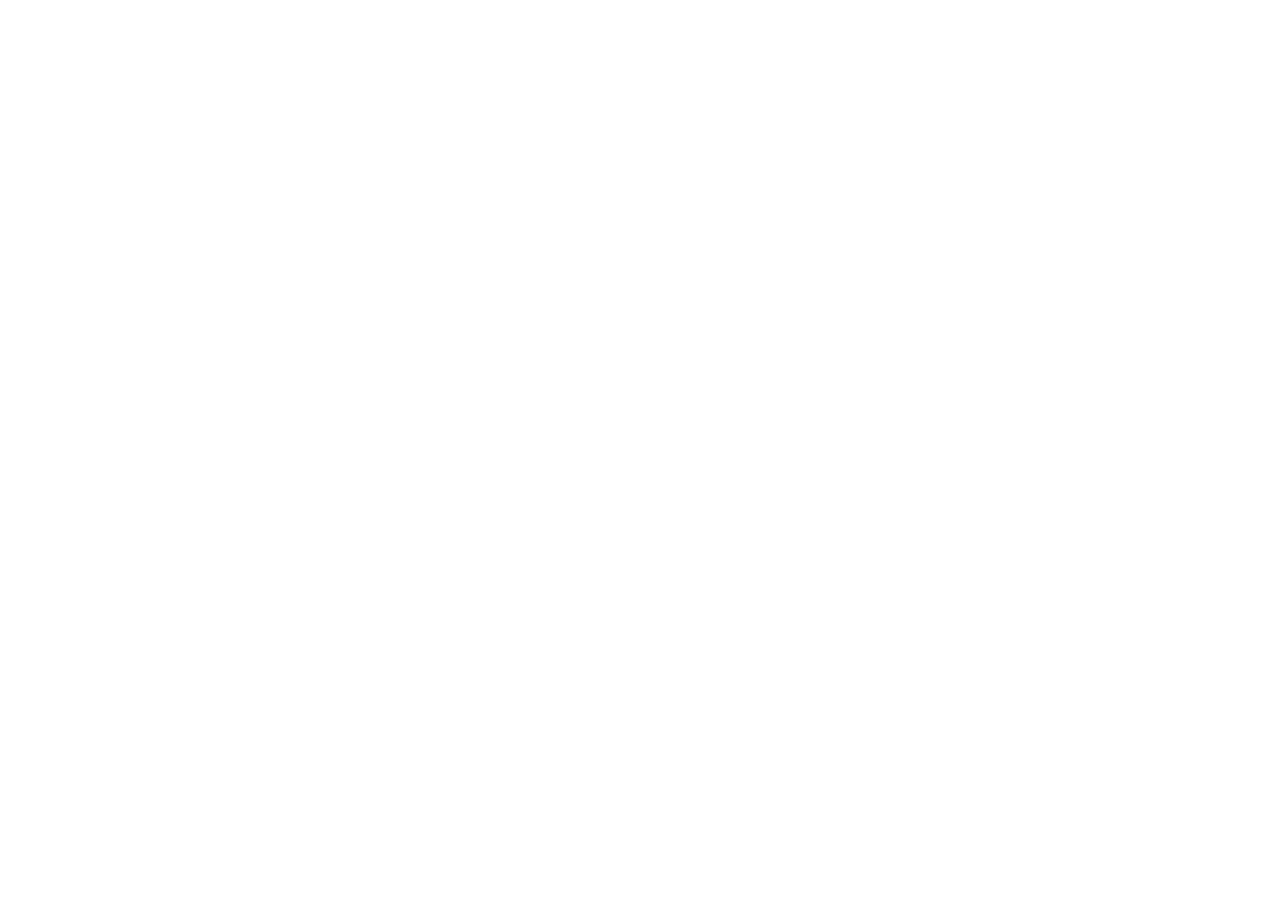
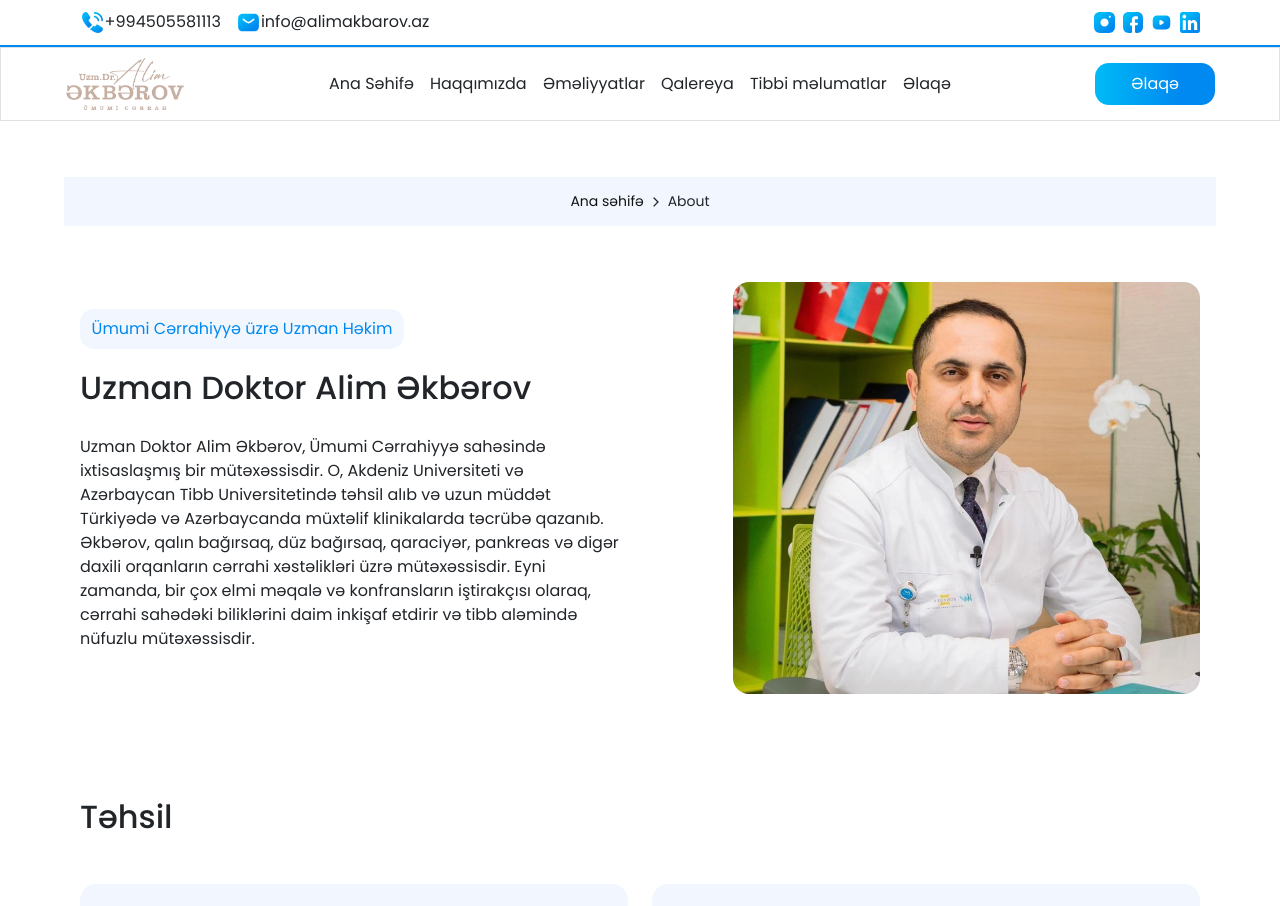
Before and after one commit to ShehlaAbdul/alim-akbarev, a React (Vite) app: page /about in a window 1280 px wide. Before the commit this address had no page. Shown: the top 906 px of the page. Before the commit the page ends 800 px from the top, so only its background shows below. Built offline with nearby package versions, Linux system fonts and the light colour scheme.

Commit message:
about education is ready

```diff
--- a/src/App.jsx
+++ b/src/App.jsx
@@ -1,6 +1,7 @@
 import { BrowserRouter, Routes, Route, Router } from "react-router-dom";
 import HomePage from "./pages/HomePage/HomePage";
 import MainLayout from "./layout/MainLayout";
+import AboutPage from "./pages/AboutPage/AboutPage";
 
 function App() {
   return (
@@ -10,6 +11,7 @@
         <Routes>
           <Route element={<MainLayout />}>
             <Route index element={<HomePage />} />
+            <Route path="/about" element={<AboutPage />} />
           </Route>
         </Routes>
       </BrowserRouter>
--- /dev/null
+++ b/src/components/AboutHero/AboutHero.jsx
@@ -0,0 +1,62 @@
+import React from 'react';
+import "./Style.scss";
+import Layout from "../../assets/images/DrPhoto.webp";
+import MainBtn from '../MainBtn/MainBtn';
+import File from "../../assets/icons/file.svg";
+
+function AboutHero() {
+  return (
+    <section id="about-hero">
+      <div className="about-hero row g-0 ">
+        <div className="left-side col-12 col-xl-7  d-flex flex-column justify-content-center">
+          <div className="section-head-title">
+            <p>Ümumi Cərrahiyyə üzrə Uzman Həkim</p>
+          </div>
+          <h1 className="h1-text">Uzman Doktor Alim Əkbərov</h1>
+          <p>
+            Uzman Doktor Alim Əkbərov, Ümumi Cərrahiyyə sahəsində ixtisaslaşmış
+            bir mütəxəssisdir. O, Akdeniz Universiteti və Azərbaycan Tibb
+            Universitetində təhsil alıb və uzun müddət Türkiyədə və Azərbaycanda
+            müxtəlif klinikalarda təcrübə qazanıb. Əkbərov, qalın bağırsaq, düz
+            bağırsaq, qaraciyər, pankreas və digər daxili orqanların cərrahi
+            xəstəlikləri üzrə mütəxəssisdir. Eyni zamanda, bir çox elmi məqalə
+            və konfransların iştirakçısı olaraq, cərrahi sahədəki biliklərini
+            daim inkişaf etdirir və tibb aləmində nüfuzlu mütəxəssisdir.
+          </p>
+        </div>
+        <div className="right-side  col-12 col-xl-5">
+          <img src={Layout} alt="" />
+        </div>
+      </div>
+      <div className="edu">
+        <h1>Təhsil</h1>
+        <div className="edu-content row gap-4  gap-lg-0">
+          <div className="edu-item col-12 col-lg-6">
+            <div className="item-content">
+              <div>
+                <h4>Akdeniz Universiteti, Antalya, Türkiyə</h4>
+                <span>2016-2021</span>
+              </div>
+              <div className="file">
+                <img src={File} alt="" />
+              </div>
+            </div>
+          </div>
+          <div className="edu-item col-12 col-lg-6">
+            <div className="item-content">
+              <div>
+                <h4>Akdeniz Universiteti, Antalya, Türkiyə</h4>
+                <span>2016-2021</span>
+              </div>
+              <div className="file">
+                <img src={File} alt="" />
+              </div>
+            </div>
+          </div>
+        </div>
+      </div>
+    </section>
+  );
+}
+
+export default AboutHero;
--- /dev/null
+++ b/src/components/AboutHero/Style.scss
@@ -0,0 +1,115 @@
+@use "../../styles/global.scss" as*;
+#about-hero{
+    padding-bottom: 104px;
+    @media (max-width:768px){
+        padding-bottom: 64px;
+    }
+    .about-hero{
+        .left-side{
+            padding-block: 16px;
+            gap: 20px;
+            padding-right: 10%;
+            @media (max-width:1024px){
+                padding-right: 0 ;
+            }
+            @media (max-width:768px){
+               gap: 10px;
+            }
+                .section-head-title{
+                max-width: 324px;
+                p{
+                    border-radius: 14px;
+                    background-color: #F2F7FF;
+                    padding: 8px;
+                    margin: 0 auto;
+                    text-align: center;
+                    color: $primary_color;
+                }
+            }
+            .h1-text{
+                font-size:32px !important;
+                font-weight:500;
+                @media (max-width:768px){
+                    font-size: 32px !important;
+                }
+            }
+            .contact-side{
+                gap: 40px;
+                padding-top: 40px;
+                .mail{
+                    gap: 16px;
+                    .box{
+                         box-shadow: 0px 4px 10px 2px #0000001A;
+                        padding: 17px 18px;
+                        border-radius: 4px;
+                    }
+                    p{
+                        color: #8D9393;
+                        font-weight: 500;
+                    }
+                }
+                @media (max-width:1024px){
+                    flex-direction: column;
+                }
+                img{
+                    width: 20px;
+                }
+            }
+        }
+        .right-side{
+            object-fit: cover;
+            img{
+                object-fit: contain;
+                object-position:  center ;
+                border-radius: 16px;
+                max-height: 490pX;
+            }
+            @media (max-width:1200px){
+                padding-top: 40px;
+            }
+
+        }
+    }
+    .edu{
+        margin-top: 104px;
+        @media (max-width:992px){
+            margin-top: 64px;
+        }
+        h1{
+            font-size: 32px;
+            padding-bottom: 40px;
+            @media (max-width:992px){
+                padding-bottom: 20px;
+            }
+        }
+        .edu-content{
+
+            .edu-item{
+                .item-content{
+                    background-color: #F2F7FF;
+                    display: flex;
+                    justify-content: space-between;
+                    align-items: center;
+                    padding: 24px 40px;
+                    border-radius: 16px;
+                    @media (max-width:992px){
+                        padding: 20px 20px;
+                    }
+                    h4{
+                        font-size: 20px;
+                        font-weight: 500;
+                    }
+                    .file{
+                        border: 1px solid $primary_color;
+                        padding: 10px;
+                        border-radius: 50%;
+                        img{
+                        width: 36px;
+                        height: 36px;
+                    }
+                    }
+                }
+            }
+        }
+    }
+}
--- /dev/null
+++ b/src/components/BreadCrumbBtn/BreadCrumbBtn.jsx
@@ -0,0 +1,36 @@
+import { Link, useLocation } from "react-router-dom";
+import "./Style.scss";
+import { IoChevronForwardSharp } from "react-icons/io5";
+
+
+function BreadCrumbBtn() {
+  const { pathname } = useLocation();
+  const pathnames = pathname.split("/").filter(Boolean);
+
+  const formatName = (text) =>
+    text.replace(/-/g, " ").replace(/\b\w/g, (l) => l.toUpperCase());
+
+  return (
+    <div className="breadcrumb-btn">
+      <Link to="/">Ana səhifə</Link>
+
+      {pathnames.map((name, index) => {
+        const routeTo = `/${pathnames.slice(0, index + 1).join("/")}`;
+        const isLast = index === pathnames.length - 1;
+
+        return (
+          <span key={index}>
+            {<IoChevronForwardSharp className="breadcrumb-icon" />}
+            {isLast ? (
+              <span>{formatName(name)}</span>
+            ) : (
+              <Link to={routeTo}>{formatName(name)}</Link>
+            )}
+          </span>
+        );
+      })}
+    </div>
+  );
+}
+
+export default BreadCrumbBtn;
--- /dev/null
+++ b/src/components/BreadCrumbBtn/Style.scss
@@ -0,0 +1,24 @@
+.breadcrumb-btn {
+  width: 90%;
+  margin: 56px auto ;
+  padding: 14px ;
+  background-color: #F2F7FF;
+  display: flex;
+  justify-content: center;
+  align-items: center;
+  font-size: 14px;
+  a {
+    color: #121111;
+    &:hover {
+      opacity: 0.7;
+    }
+  }
+  span{
+    padding-left: 5px;
+  }
+  @media (max-width:768px){
+    margin: 30px auto ;
+    justify-content: start;
+
+  }
+}
--- a/src/components/HomeReview/Style.scss
+++ b/src/components/HomeReview/Style.scss
@@ -30,6 +30,7 @@
       display: flex;
       align-items: flex-end;
       padding: 0;
+      overflow: hidden;
     }
 
     .slider-wrapper {
@@ -148,7 +149,7 @@
       }
 
       .slider-content {
-        width: 100%;
+        width: 90%;
       }
 
       .arrows-mobile {
--- a/src/layout/Header/Header.jsx
+++ b/src/layout/Header/Header.jsx
@@ -53,7 +53,7 @@
               <Link>Ana Səhifə</Link>
             </li>
             <li>
-              <Link>Haqqımızda</Link>
+              <Link to={"/about"}>Haqqımızda</Link>
             </li>
             <li>
               <Link>Əməliyyatlar</Link>
--- /dev/null
+++ b/src/pages/AboutPage/AboutPage.jsx
@@ -0,0 +1,15 @@
+import React from 'react';
+import "./Style.scss";
+import AboutHero from '../../components/AboutHero/AboutHero';
+import BreadCrumbBtn from '../../components/BreadCrumbBtn/BreadCrumbBtn';
+
+function AboutPage() {
+  return (
+    <>
+      <BreadCrumbBtn />
+      <AboutHero />
+    </>
+  );
+}
+
+export default AboutPage;
```
Also changed, not shown: src/components/AboutActivity/AboutActivity.jsx (added, +20 -0 lines), src/assets/icons/file.svg (added), src/components/AboutActivity/Style.scss (added), src/pages/AboutPage/Style.scss (added).
